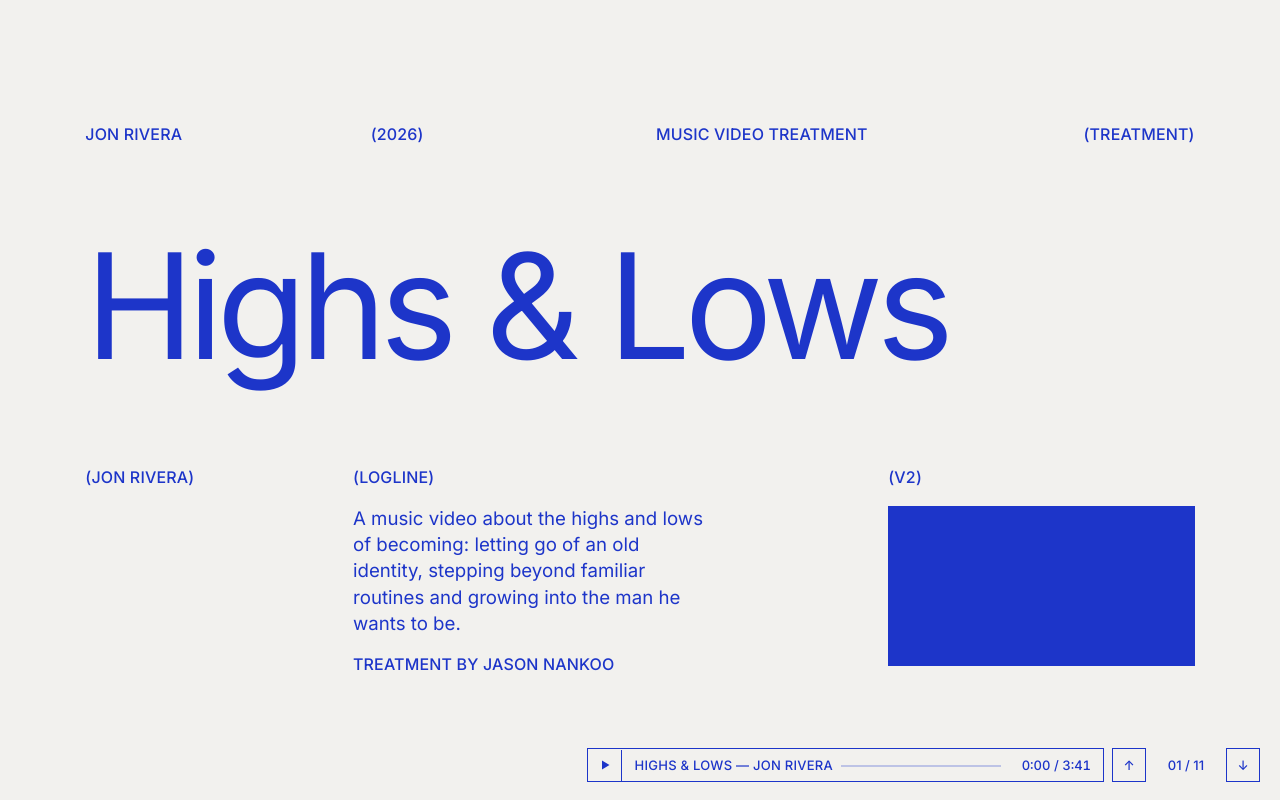
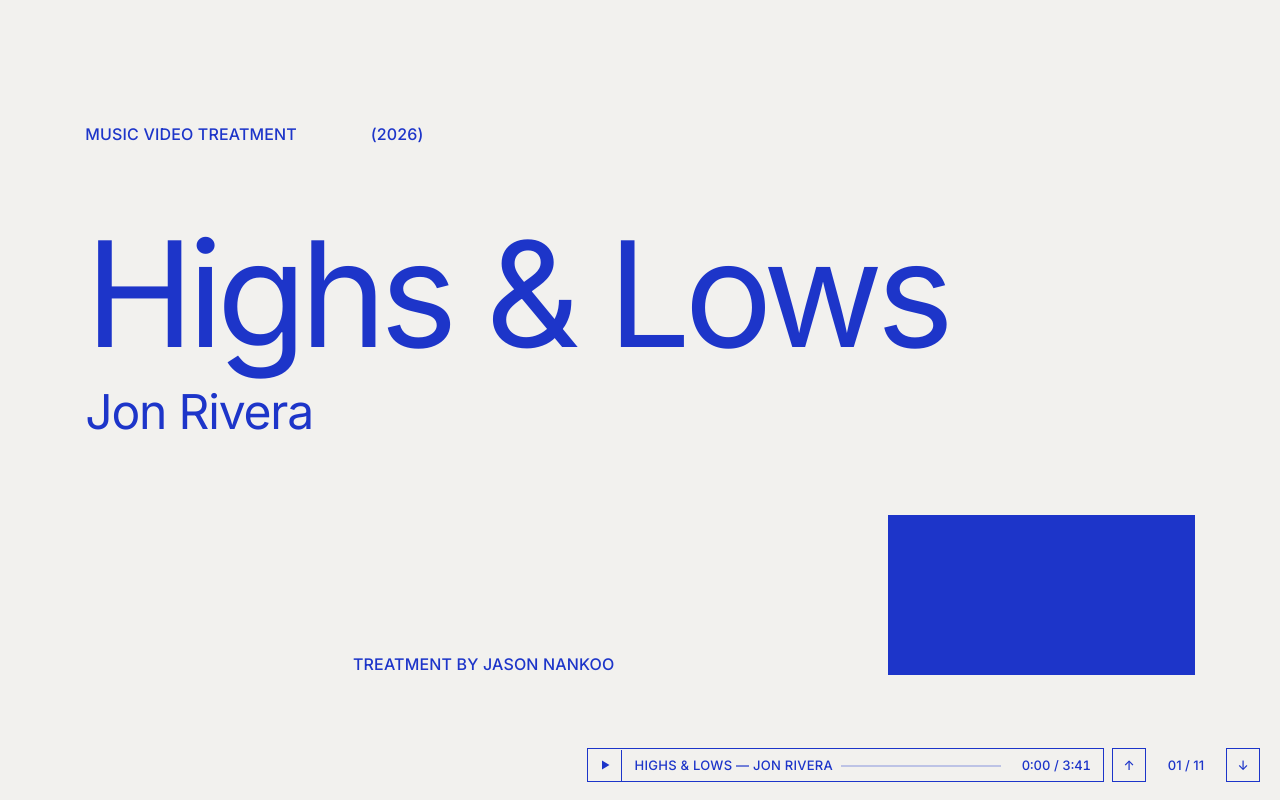
Before and after one commit to jasnko/treatment, a plain HTML site: page index.html in a window 1280 px wide. Shown: the top 800 px of the page. Drawn offline with Linux system fonts and the light colour scheme.

Commit message:
Simplify cover: Jon Rivera subheader, drop logline and V2
Co-Authored-By: Claude Opus 5.5 <noreply@anthropic.com>
Claude-Session: https://claude.ai/code/session_01XgJw3M9GY2vSgxZ6tsPmVf

```diff
--- a/index.html
+++ b/index.html
@@ -45,6 +45,7 @@ img, video { display: block; width: 100%; object-fit: cover; }
 .meta p, .label { font-size: var(--small); line-height: 1.2; font-weight: 500; text-transform: uppercase; letter-spacing: .01em; }
 .meta .r { text-align: right; }
 .display { font-size: var(--display); line-height: 1; font-weight: 400; letter-spacing: -.045em; }
+.subhead { font-size: calc(var(--u) * 72); line-height: 1.1; font-weight: 400; letter-spacing: -.025em; margin-top: calc(var(--u) * 28); }
 .title { font-size: var(--title); line-height: 1.02; font-weight: 400; letter-spacing: -.04em; }
 .big { font-size: var(--title); line-height: 1.04; font-weight: 400; letter-spacing: -.04em; max-width: 82%; }
 .body { font-size: var(--body); line-height: 1.4; }
@@ -159,6 +160,7 @@ td:first-child { font-weight: 500; }
   .meta p:nth-child(n+3) { display: none; }
   .meta p:nth-child(2) { text-align: right; }
   .big { max-width: none; }
+  .subhead { font-size: clamp(26px, 7vw, 40px); margin-top: 10px; }
   .foot, .story, .cast, .pair, .shoot, .r2 { grid-template-columns: 1fr; }
   .foot > .stack:empty, .foot > .spacer { display: none; }
   .block { height: 120px; }
@@ -206,19 +208,16 @@ td:first-child { font-weight: 500; }
 
 <!-- 00 cover -->
 <section class="s cover" id="cover"><div class="frame"><div class="slide">
-  <div class="meta"><p>Jon Rivera</p><p>(2026)</p><p>Music Video Treatment</p><p class="r">(Treatment)</p></div>
+  <div class="meta"><p>Music Video Treatment</p><p>(2026)</p><p></p><p></p></div>
   <div class="grow"></div>
   <h1 class="display">Highs &amp; Lows</h1>
+  <p class="subhead">Jon Rivera</p>
   <div class="grow"></div>
-  <div class="foot">
-    <div class="stack"><p class="label">(Jon Rivera)</p></div>
-    <div class="stack">
-      <p class="label">(Logline)</p>
-      <p class="body">A music video about the highs and lows of becoming: letting go of an old identity, stepping beyond familiar routines and growing into the man he wants to be.</p>
-      <p class="label">Treatment by Jason Nankoo</p>
-    </div>
+  <div class="foot" style="align-items:end">
     <div class="spacer"></div>
-    <div class="stack"><p class="label">(V2)</p><div class="block"></div></div>
+    <div class="stack"><p class="label">Treatment by Jason Nankoo</p></div>
+    <div class="spacer"></div>
+    <div class="stack"><div class="block"></div></div>
   </div>
 </div></div></section>
 
```
